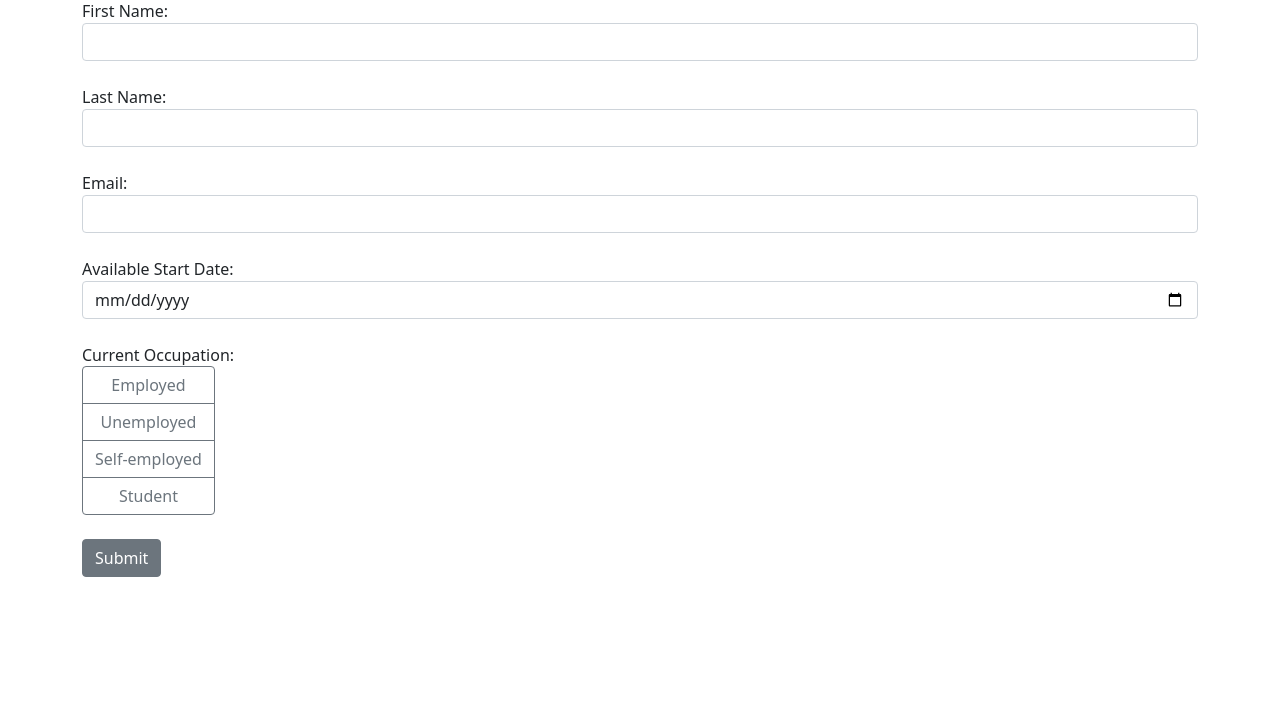
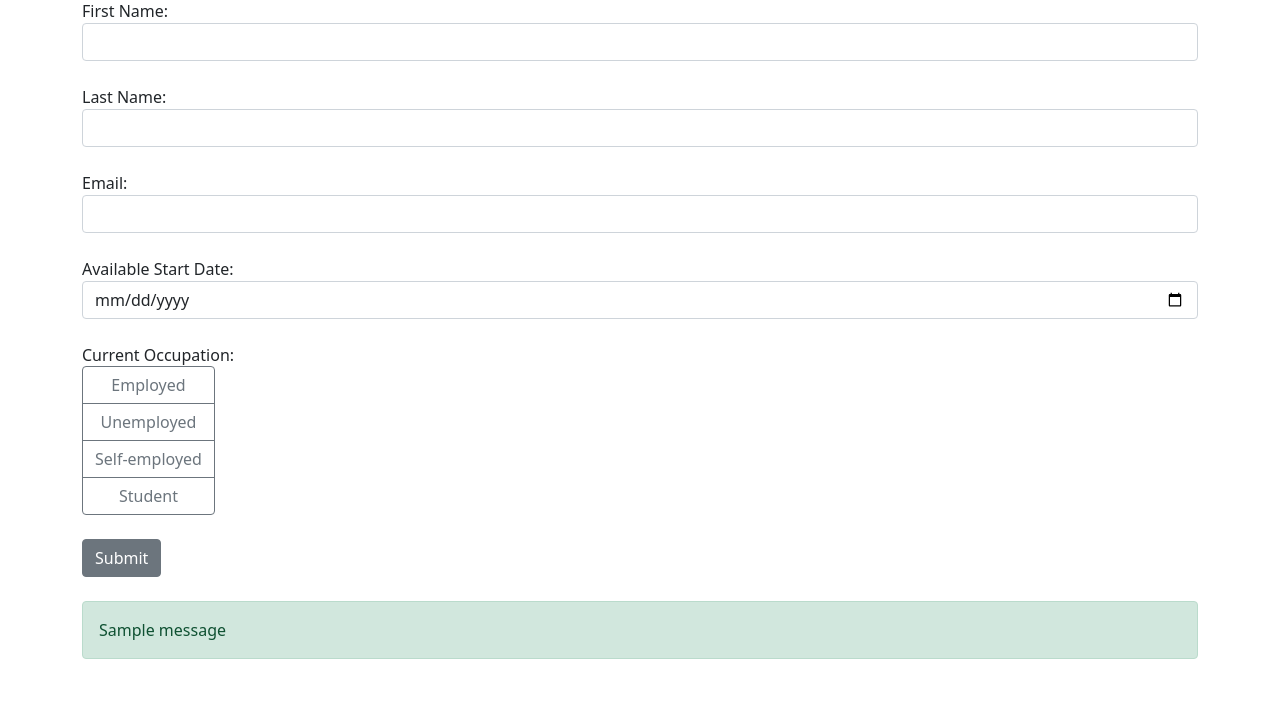
Before and after one commit to grudiy/job-application-flask, a Flask app: page / in a window 1280 px wide. Shown: the part 97-800 px from the top of the page. Run offline with Flask 3, Linux system fonts and the light colour scheme; tables that the repository leaves empty hold one stand-in row (values such as "Sample post"); one stand-in notice (Sample message) is shown.

Commit message:
Display success message when data submitted (jinja 2 templatization)

```diff
--- a/app.py
+++ b/app.py
@@ -1,4 +1,4 @@
-from flask import Flask, render_template, request
+from flask import Flask, render_template, request, flash
 from flask_sqlalchemy import SQLAlchemy
 import os
 from datetime import datetime
@@ -38,6 +38,9 @@ def index():
         db.session.add(form)
         db.session.commit()
 
+        # Success message (jinja 2 in html)
+        flash(f"Thank you {first_name}! Your form was submitted successfully!", "success")
+
     return render_template("index.html")
 
 
--- a/templates/index.html
+++ b/templates/index.html
@@ -50,6 +50,15 @@
                         </div>
                     </div>
                     <button class="btn btn-secondary mb-4" type="submit">Submit</button>
+                    {% with messages = get_flashed_messages() %}
+                    {% if messages %}
+                    <div class="alert alert-success">
+                        {% for message in messages %}
+                            {{ message }}
+                        {% endfor %}
+                    </div>
+                    {% endif %}
+                    {% endwith %}
                 </form>
             </div>
 
```
